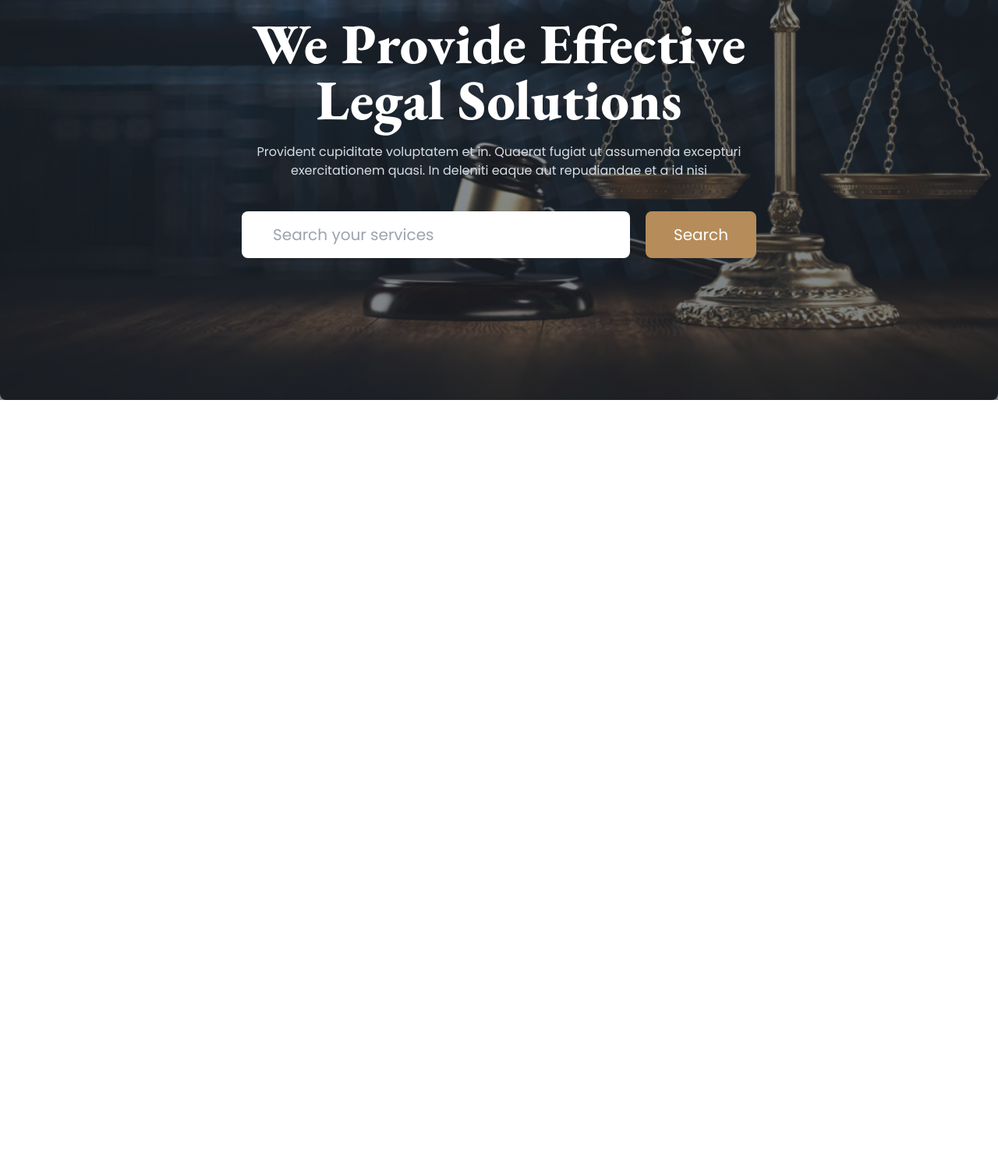
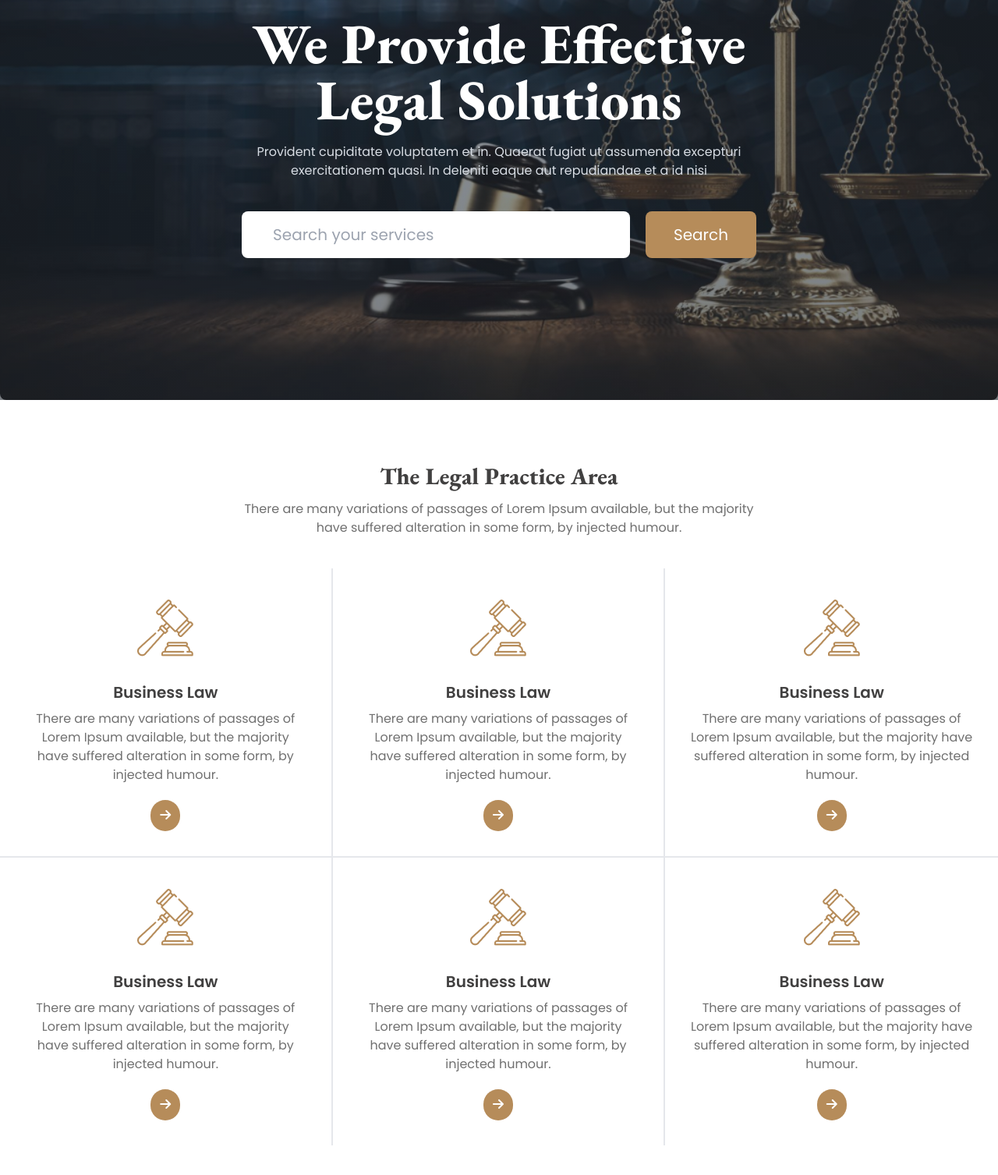
Before and after one commit to Rabiul-Sohel/legal-solution, a plain HTML site: page index.html in a window 1280 px wide. Shown: the part 287-1794 px from the top of the page at 78% size. Before the commit the page ends 800 px from the top, so only its background shows below. Drawn offline with nearby package versions, Linux system fonts and the light colour scheme.

Commit message:
legal practice part

```diff
--- a/index.html
+++ b/index.html
@@ -44,7 +44,7 @@
          };
       </script>
    </head>
-   <body class="font-poppins">
+   <body class="font-poppins text-gray-text">
 
       <header class="container mx-auto">
 
@@ -126,7 +126,118 @@
               </div>
           </section>
       </header>
-      <main></main>
+      <main class="container mx-auto">
+        <!-- Legal Practice Area-->
+        <section class="my-20">
+          <!-- title area -->
+          <div class="text-center max-w-2xl mx-auto">
+            <h3 class="text-dark-text text-3xl font-extrabold text-center font-garamond">The Legal Practice Area</h3>
+            <p class="text-gray-text mt-3">There are many variations of passages of Lorem Ipsum available, but the majority have suffered alteration in some form, by injected humour.</p>
+          </div>
+          <!-- card container -->
+          <div class="my-10 grid grid-cols-3">
+
+            <!-- first card -->
+            <div class="card bg-base-100 rounded-none border-r-2">
+              <figure class="px-10 pt-10">
+                <img src="images/business.png" alt="" class="" />
+              </figure>
+              <div class="card-body items-center text-center">
+                <h2 class="card-title text-dark-text">Business Law</h2>
+                <p>There are many variations of passages of Lorem Ipsum available, but the majority have suffered alteration in some form, by injected humour.</p>
+                <div class="card-actions">
+                  <button class="py-2 px-3 text-white rounded-full bg-button-bg border-0 mt-3">
+                    <i class="fa-solid fa-arrow-right"></i>
+                  </button>
+                </div>
+              </div>
+            </div>
+
+             <!-- first card -->
+             <div class="card bg-base-100 rounded-none border-r-2">
+              <figure class="px-10 pt-10">
+                <img src="images/business.png" alt="" class="" />
+              </figure>
+              <div class="card-body items-center text-center">
+                <h2 class="card-title text-dark-text">Business Law</h2>
+                <p>There are many variations of passages of Lorem Ipsum available, but the majority have suffered alteration in some form, by injected humour.</p>
+                <div class="card-actions">
+                  <button class="py-2 px-3 text-white rounded-full bg-button-bg border-0 mt-3">
+                    <i class="fa-solid fa-arrow-right"></i>
+                  </button>
+                </div>
+              </div>
+            </div>
+
+             <!-- first card -->
+             <div class="card bg-base-100 rounded-none border-0">
+              <figure class="px-10 pt-10">
+                <img src="images/business.png" alt="" class="" />
+              </figure>
+              <div class="card-body items-center text-center">
+                <h2 class="card-title text-dark-text">Business Law</h2>
+                <p>There are many variations of passages of Lorem Ipsum available, but the majority have suffered alteration in some form, by injected humour.</p>
+                <div class="card-actions">
+                  <button class="py-2 px-3 text-white rounded-full bg-button-bg border-0 mt-3">
+                    <i class="fa-solid fa-arrow-right"></i>
+                  </button>
+                </div>
+              </div>
+            </div>
+
+             <!-- first card -->
+             <div class="card bg-base-100 rounded-none border-r-2 border-t-2">
+              <figure class="px-10 pt-10">
+                <img src="images/business.png" alt="" class="" />
+              </figure>
+              <div class="card-body items-center text-center">
+                <h2 class="card-title text-dark-text">Business Law</h2>
+                <p>There are many variations of passages of Lorem Ipsum available, but the majority have suffered alteration in some form, by injected humour.</p>
+                <div class="card-actions">
+                  <button class="py-2 px-3 text-white rounded-full bg-button-bg border-0 mt-3">
+                    <i class="fa-solid fa-arrow-right"></i>
+                  </button>
+                </div>
+              </div>
+            </div>
+             <!-- first card -->
+             <div class="card bg-base-100 rounded-none border-t-2 border-r-2">
+              <figure class="px-10 pt-10">
+                <img src="images/business.png" alt="" class="" />
+              </figure>
+              <div class="card-body items-center text-center">
+                <h2 class="card-title text-dark-text">Business Law</h2>
+                <p>There are many variations of passages of Lorem Ipsum available, but the majority have suffered alteration in some form, by injected humour.</p>
+                <div class="card-actions">
+                  <button class="py-2 px-3 text-white rounded-full bg-button-bg border-0 mt-3">
+                    <i class="fa-solid fa-arrow-right"></i>
+                  </button>
+                </div>
+              </div>
+            </div>
+
+             <!-- first card -->
+             <div class="card bg-base-100 rounded-none border-t-2 ">
+              <figure class="px-10 pt-10">
+                <img src="images/business.png" alt="" class="" />
+              </figure>
+              <div class="card-body items-center text-center">
+                <h2 class="card-title text-dark-text">Business Law</h2>
+                <p>There are many variations of passages of Lorem Ipsum available, but the majority have suffered alteration in some form, by injected humour.</p>
+                <div class="card-actions">
+                  <button class="py-2 px-3 text-white rounded-full bg-button-bg border-0 mt-3">
+                    <i class="fa-solid fa-arrow-right"></i>
+                  </button>
+                </div>
+              </div>
+            </div>
+
+
+          </div>
+
+        </section>
+
+      </main>
       <footer></footer>
    </body>
 </html>
```
